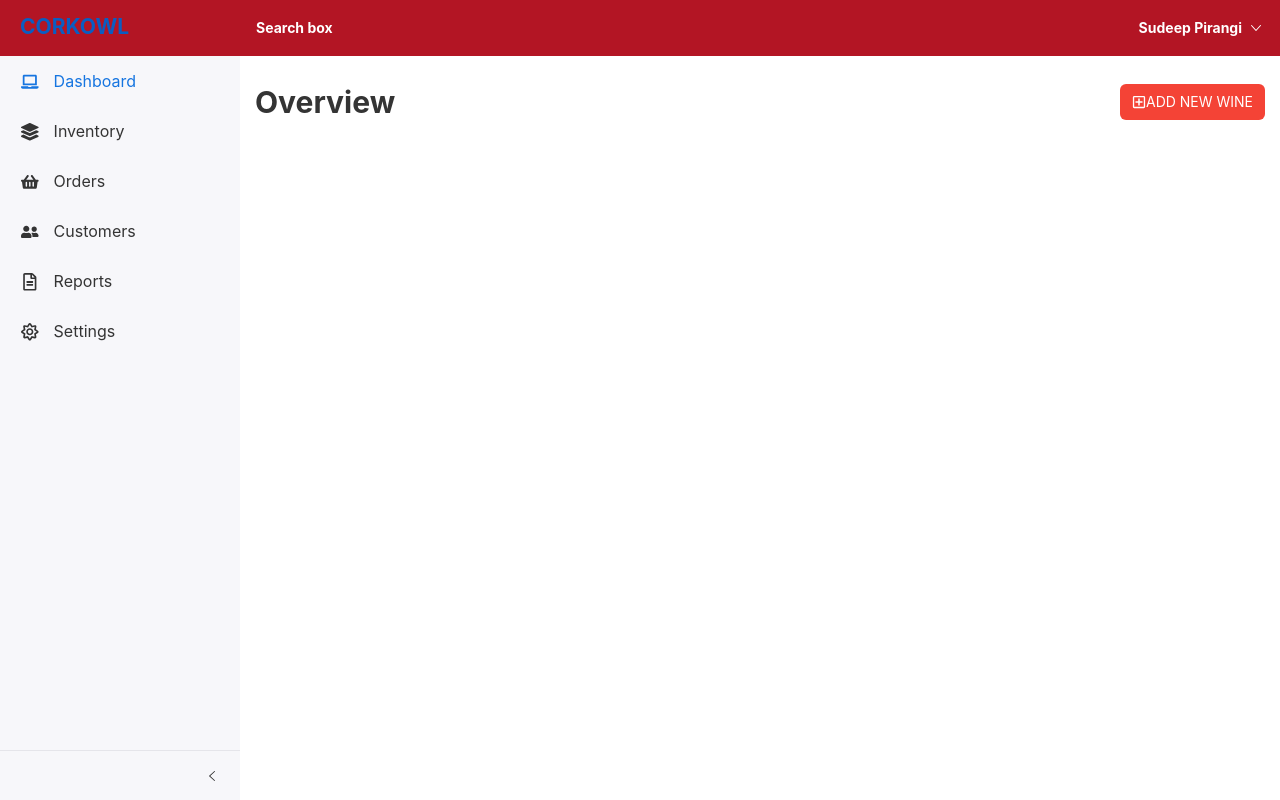
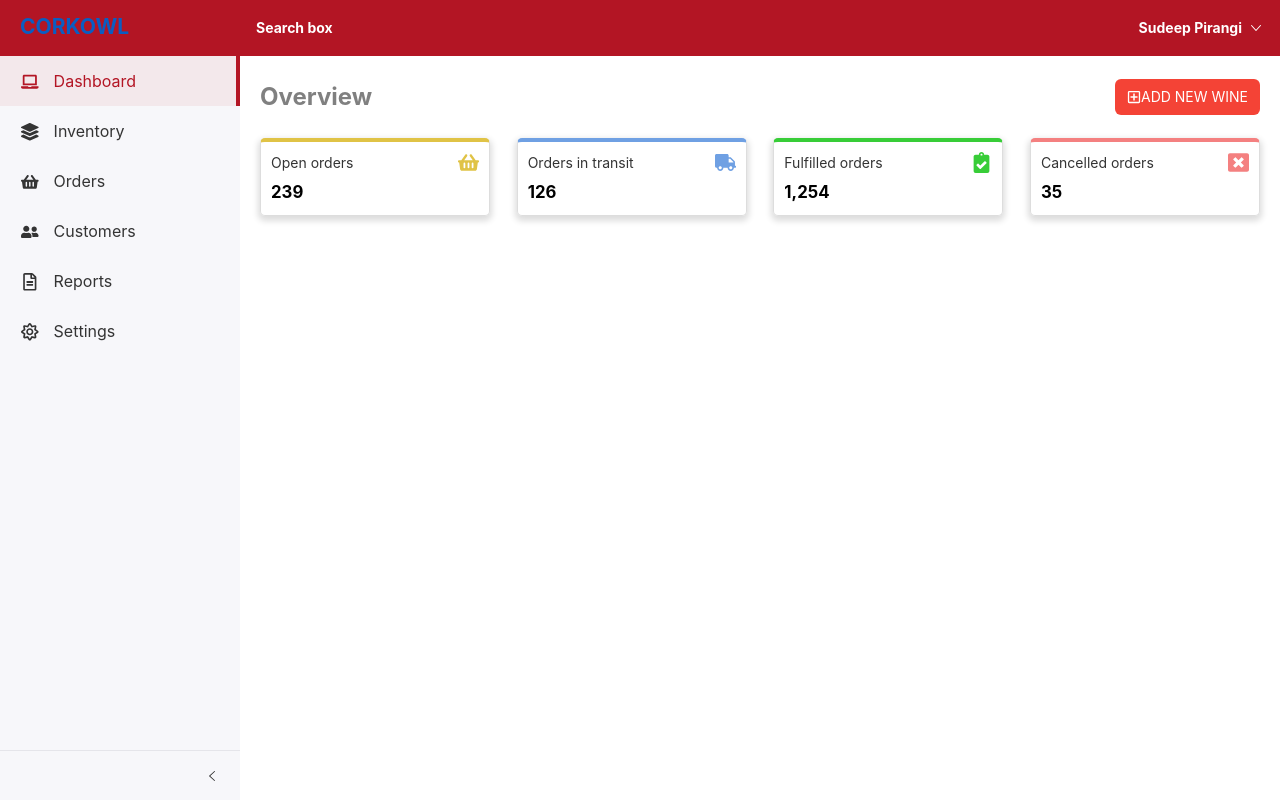
Before and after one commit to SudeepPirangi/react-dashboard, a React (Create React App) app: page / in a window 1280 px wide. Built offline with nearby package versions, Linux system fonts and the light colour scheme.

Commit message:
Adds Sidebar and Order tiles

```diff
--- a/src/App.css
+++ b/src/App.css
@@ -4,6 +4,13 @@
   --off-white: rgba(238, 238, 238, 0.96);
   --black: black;
   --white: white;
+  --primary-active: #b3152411;
+  --light-gray: gray;
+  --dull-grey: #ddd;
+  --yellow: rgb(224, 195, 70);
+  --blue: rgb(111, 160, 227);
+  --green: rgb(56, 205, 56);
+  --red: rgb(244, 128, 128);
 
   --sidebar-width: 240px;
 }
@@ -44,6 +51,14 @@ aside {
 .rs-sidenav {
   height: 100%;
 }
+.rs-sidenav-item-active {
+  color: var(--primary) !important;
+  background-color: var(--primary-active) !important;
+  border-right: 4px solid var(--primary);
+}
+.rs-sidenav-item-active .rs-sidenav-item-icon {
+  fill: var(--primary);
+}
 svg.rs-sidenav-item-icon {
   margin: 0 15px -4px -35px;
   font-size: 1.1em;
--- /dev/null
+++ b/src/Components/CommonUI/Tile.jsx
@@ -0,0 +1,17 @@
+import React from "react";
+import { FlexboxGrid } from "rsuite";
+import styles from "./Tile.module.css";
+
+function Tile({ name, icon, data }) {
+  return (
+    <FlexboxGrid.Item colspan={5} className={styles.tile}>
+      <div className={styles.tileInfo}>
+        <span className={styles.tileName}>{name}</span>
+        {icon}
+      </div>
+      <span className={styles.tileData}>{data}</span>
+    </FlexboxGrid.Item>
+  );
+}
+
+export default Tile;
--- /dev/null
+++ b/src/Components/CommonUI/Tile.module.css
@@ -0,0 +1,51 @@
+.tile {
+  border: 1px solid var(--dull-grey);
+  border-top: 4px solid green;
+  border-radius: 5px;
+  padding: 10px;
+  width: 23% !important;
+  box-shadow: 0px 3px 6px 2px var(--dull-grey);
+}
+
+.tileInfo {
+  display: flex;
+  flex-direction: row;
+  justify-content: space-between;
+  align-items: center;
+  margin-bottom: 8px;
+}
+
+.tile:nth-child(1) {
+  border-top-color: var(--yellow);
+}
+.tile:nth-child(1) svg {
+  fill: var(--yellow);
+}
+.tile:nth-child(2) {
+  border-top-color: var(--blue);
+}
+.tile:nth-child(2) svg {
+  fill: var(--blue);
+}
+.tile:nth-child(3) {
+  border-top-color: var(--green);
+}
+.tile:nth-child(3) svg {
+  fill: var(--green);
+}
+.tile:nth-child(4) {
+  border-top-color: var(--red);
+}
+.tile:nth-child(4) svg {
+  fill: var(--red);
+}
+
+.tileInfo svg {
+  font-size: 1.5em;
+}
+
+.tileData {
+  font-weight: bold;
+  font-size: 1.2em;
+  color: var(--black);
+}
--- a/src/Components/Dashboard/Dashboard.jsx
+++ b/src/Components/Dashboard/Dashboard.jsx
@@ -2,17 +2,20 @@ import React from "react";
 import { Button } from "rsuite";
 import { FaRegPlusSquare } from "react-icons/fa";
 
-import Styles from "./Dashboard.module.css";
+import OrderTiles from "./OrderTiles";
+import styles from "./Dashboard.module.css";
 
 function Dashboard() {
   return (
-    <div id="dashboard" className={Styles.Dashboard}>
-      <div className={Styles.Overview}>
+    <div id="dashboard" className={styles.dashboard}>
+      <div className={styles.overview}>
         <h1>Overview</h1>
         <Button color="red" appearance="primary">
           <FaRegPlusSquare /> ADD NEW WINE
         </Button>
       </div>
+
+      <OrderTiles />
     </div>
   );
 }
--- a/src/Components/Dashboard/Dashboard.module.css
+++ b/src/Components/Dashboard/Dashboard.module.css
@@ -1,14 +1,15 @@
-.Dashboard {
-  padding: 15px;
+.dashboard {
+  padding: 10px 20px;
 }
 
-.Overview {
+.overview {
   display: flex;
   flex-direction: row;
   align-items: center;
   justify-content: space-between;
 }
 
-.Overview h1 {
-  font-size: 30px;
+.overview h1 {
+  font-size: 24px;
+  color: var(--light-gray);
 }
--- /dev/null
+++ b/src/Components/Dashboard/OrderTiles.jsx
@@ -0,0 +1,39 @@
+import React from "react";
+import { FlexboxGrid } from "rsuite";
+import { FaShoppingBasket, FaTruck, FaClipboardCheck, FaWindowClose } from "react-icons/fa";
+
+import Tile from "../CommonUI/Tile";
+
+function OrderTiles() {
+  const orders = [
+    {
+      name: "Open orders",
+      icon: <FaShoppingBasket />,
+      data: "239",
+    },
+    {
+      name: "Orders in transit",
+      icon: <FaTruck />,
+      data: "126",
+    },
+    {
+      name: "Fulfilled orders",
+      icon: <FaClipboardCheck />,
+      data: "1,254",
+    },
+    {
+      name: "Cancelled orders",
+      icon: <FaWindowClose />,
+      data: "35",
+    },
+  ];
+  return (
+    <FlexboxGrid justify="space-between" style={{ marginTop: "10px" }}>
+      {orders.map((order, index) => (
+        <Tile key={index} name={order.name} icon={order.icon} data={order.data} />
+      ))}
+    </FlexboxGrid>
+  );
+}
+
+export default OrderTiles;
```
